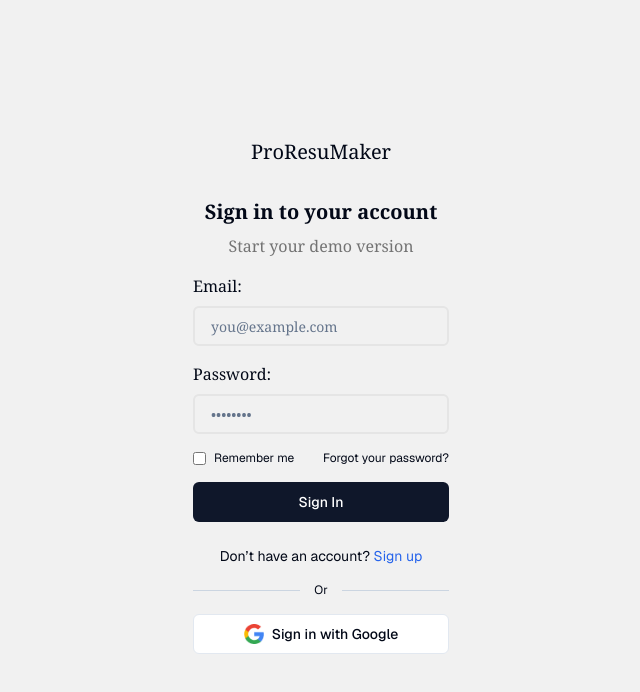
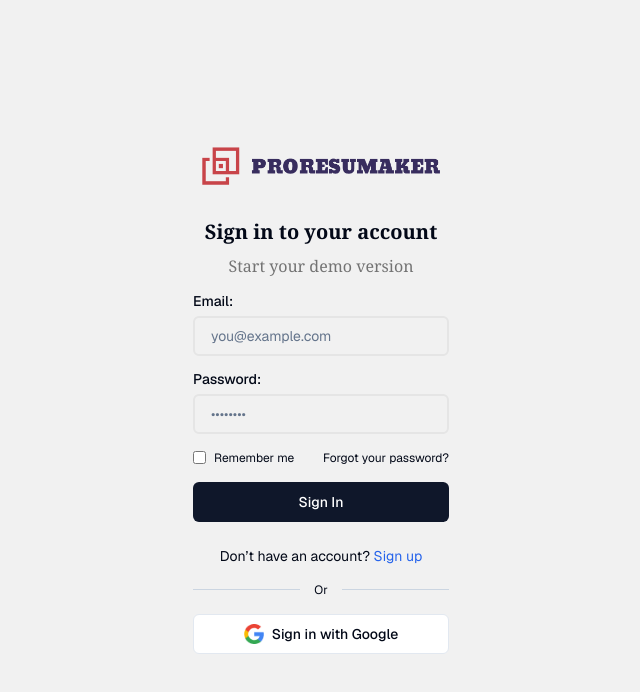
Before and after one commit to yachaoxiong/proResuMaker, a Next.js app: page /login in a window 1280 px wide. Shown: the top 692 px of the page, without its empty margins (319-959 px from the left). Built offline with nearby package versions, Linux system fonts and the light colour scheme; no server answers.

Commit message:
update the appInput

```diff
--- a/app/components/add-new/generate-resume/GenerateResumeCard.tsx
+++ b/app/components/add-new/generate-resume/GenerateResumeCard.tsx
@@ -6,6 +6,7 @@
 import { Button } from '@/components/ui/button'
 import { Label } from '@/components/ui/label'
 import Image from 'next/image'
+import AppInput from '../../common/AppInput'
 
 export default function GenerateResumeCard() {
   const [title, setTitle] = useState('')
@@ -16,6 +17,13 @@
     title: 'Generate your template resume',
     description:
       'Craft a resume using our template with just a few details. Edit anytime later.',
+  }
+
+  const handleGenerateResume = () => {
+    console.log('Generate Resume')
+    console.log('Title:', title)
+    console.log('Industry:', industry)
+    console.log('Job Title:', jobTitle)
   }
   return (
     <div className="flex gap-6 container justify-center -mt-12 flex-col-reverse lg:flex-row">
@@ -35,36 +43,40 @@
         <div className="flex flex-col gap-6 pt-6">
           <div className="flex justify-between gap-4 flex-col md:flex-row">
             <div className="flex flex-col gap-2 w-full">
-              <Label htmlFor="title">Title</Label>
-              <Input
-                className="w-100"
-                type="text"
+              <AppInput
                 id="title"
+                title="Title"
                 value={title}
-                onChange={(e) => setTitle(e.target.value)}
+                onChange={(e: React.ChangeEvent<HTMLInputElement>) =>
+                  setTitle(e.target.value)
+                }
               />
             </div>
             <div className="flex flex-col gap-2 w-full">
-              <Label htmlFor="industry">Industry</Label>
-              <Input
-                type="text"
+              <AppInput
                 id="industry"
+                title="Industry"
                 value={industry}
-                onChange={(e) => setIndustry(e.target.value)}
+                onChange={(e: React.ChangeEvent<HTMLInputElement>) =>
+                  setIndustry(e.target.value)
+                }
               />
             </div>
           </div>
           <div className="flex flex-col gap-2 w-full">
-            <Label htmlFor="jobTitle">Job Title</Label>
-            <Input
-              type="text"
+            <AppInput
               id="jobTitle"
+              title="jobTitle"
               value={jobTitle}
-              onChange={(e) => setJobTitle(e.target.value)}
+              onChange={(e: React.ChangeEvent<HTMLInputElement>) =>
+                setJobTitle(e.target.value)
+              }
             />
           </div>
           <div className="flex justify-end">
-            <Button className="px-8">Generate Resume</Button>
+            <Button className="px-8" onClick={handleGenerateResume}>
+              Generate Resume
+            </Button>
           </div>
         </div>
       </Card>
--- a/app/components/common/AppInput.tsx
+++ b/app/components/common/AppInput.tsx
@@ -1,28 +1,29 @@
-import React from 'react';
-import { InputProps } from '@/types/components/index';
-import { Input } from "@/components/ui/input"
+import React from 'react'
+// import { AppInputProps } from '@/types/components/index'
+import { Input } from '@/components/ui/input'
+import { Label } from '@/components/ui/label'
 
-export default function AppInput(props: InputProps) {
-  const { className, title, onChange } = props;
+export interface AppInputProps
+  extends React.InputHTMLAttributes<HTMLInputElement> {
+  className?: string
+  title?: string
+}
+
+export default function AppInput(props: AppInputProps) {
+  const { className, title, ...rest } = props
   return (
-    <div className={`${className} flex flex-col gap-2 font-serif`}>
-      <label
-        className="text-md"
-        htmlFor={title}
-      >
-        {title}
-      </label>
+    <div className={`${className} flex flex-col gap-2`}>
+      <Label htmlFor={title}>{title}</Label>
       <Input
-        className='
+        className="
           rounded-md
           px-4
           py-2
           bg-inherit
           border-neutral-200
           border-2
-        '
-        {...props}
-        onChange={(e) => onChange?.(e.target.value)}
+        "
+        {...rest}
       />
     </div>
   )
--- a/app/login/page.tsx
+++ b/app/login/page.tsx
@@ -1,12 +1,12 @@
 'use client'
-import Link from 'next/link';
-import Image from 'next/image';
+import Link from 'next/link'
+import Image from 'next/image'
 import { useState } from 'react'
 import { useRouter } from 'next/navigation'
 import { createClient } from '@/utils/supabase/client'
 import { Button } from '@/components/ui/button'
 import { useAppDispatch } from './../../redux/hooks'
-import AppInput from '@/app/components/common/AppInput';
+import AppInput from '@/app/components/common/AppInput'
 import { login } from '@/redux/slices/authSlice'
 import Title from '../components/common/Title'
 
@@ -43,63 +43,69 @@
     return router.refresh()
   }
   return (
-    <div className='min-h-screen flex flex-col items-center justify-center'>
-      <div className='flex flex-col w-4/5 md:w-2/5 lg:w-1/5 gap-4'>
+    <div className="min-h-screen flex flex-col items-center justify-center">
+      <div className="flex flex-col w-4/5 md:w-2/5 lg:w-1/5 gap-4">
         {/* header */}
-        <div className='flex flex-col gap-6'>
-          <Title title='ProResuMaker' />
+        <div className="flex flex-col gap-6">
+          <div className="flex justify-center items-center">
+            <Image
+              src="/images/logo-transparent-png.png"
+              alt="logo"
+              width={360}
+              height={200}
+            />
+          </div>
+
           <Title
-            title='Sign in to your account'
+            title="Sign in to your account"
             boldTitle
-            subTitle='Start your demo version'
-            titleFontSize='text-xl'
+            subTitle="Start your demo version"
+            titleFontSize="text-xl"
           />
         </div>
         {/* input fields */}
         <AppInput
-          title='Email:'
-          placeHolder='you@example.com'
+          title="Email:"
+          placeholder="you@example.com"
           required={true}
-          onChange={(value) => setEmail(value)}
+          onChange={(e) => setEmail(e.target.value)}
         />
         <AppInput
-          title='Password:'
-          type='password'
-          placeHolder='••••••••'
+          title="Password:"
+          type="password"
+          placeholder="••••••••"
           required={true}
-          onChange={(value) => setPassword(value)}
+          onChange={(e) => setPassword(e.target.value)}
         />
-        <div className='flex flex-row justify-between'>
+        <div className="flex flex-row justify-between">
           <div className="flex items-center space-x-2">
-            <input type='checkbox' />
-            <label
-              className="text-xs leading-none peer-disabled:cursor-not-allowed peer-disabled:opacity-70"
-            >
+            <input type="checkbox" />
+            <label className="text-xs leading-none peer-disabled:cursor-not-allowed peer-disabled:opacity-70">
               Remember me
             </label>
           </div>
-          <div className='text-xs'>Forgot your password?</div>
+          <div className="text-xs">Forgot your password?</div>
         </div>
         <Button
-          className='text-white rounded-md px-4 py-2 mb-2'
+          className="text-white rounded-md px-4 py-2 mb-2"
           onClick={signIn}
         >
           Sign In
         </Button>
-        <div className='text-sm text-center'>
-          Don’t have an account? <Link href='/signup' className=' text-blue-600'>Sign up</Link>
+        <div className="text-sm text-center">
+          Don’t have an account?{' '}
+          <Link href="/signup" className=" text-blue-600">
+            Sign up
+          </Link>
         </div>
-        <div className='flex flex-row justify-evenly items-center'>
-          <div className='h-[1px] bg-slate-300 w-5/12'></div>
-          <div className='w-2/12 text-center text-xs'>Or</div>
-          <div className='h-[1px] bg-slate-300 w-5/12'></div>
+        <div className="flex flex-row justify-evenly items-center">
+          <div className="h-[1px] bg-slate-300 w-5/12"></div>
+          <div className="w-2/12 text-center text-xs">Or</div>
+          <div className="h-[1px] bg-slate-300 w-5/12"></div>
         </div>
-        <Button
-          variant="outline"
-          className='rounded-md px-4 py-2 mb-2'
-        >
+        <Button variant="outline" className="rounded-md px-4 py-2 mb-2">
           <Image
-            className='mr-2'
+            className="mr-2"
             src="/images/googleIcon.png"
             alt="googleIcon"
             width={20}
@@ -109,7 +115,9 @@
         </Button>
         {/* error messages */}
         {error && (
-          <p className="mt-4 p-4 bg-red-100 text-red-600 text-center">{error}</p>
+          <p className="mt-4 p-4 bg-red-100 text-red-600 text-center">
+            {error}
+          </p>
         )}
         {searchParams?.message && (
           <p className="mt-4 p-4 bg-foreground/10 text-foreground text-center">
```
Also changed, not shown: types/components/index.ts (+11 -21 lines).
